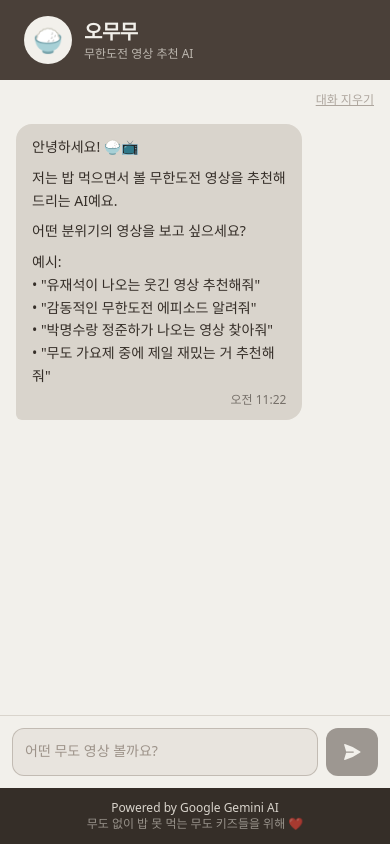
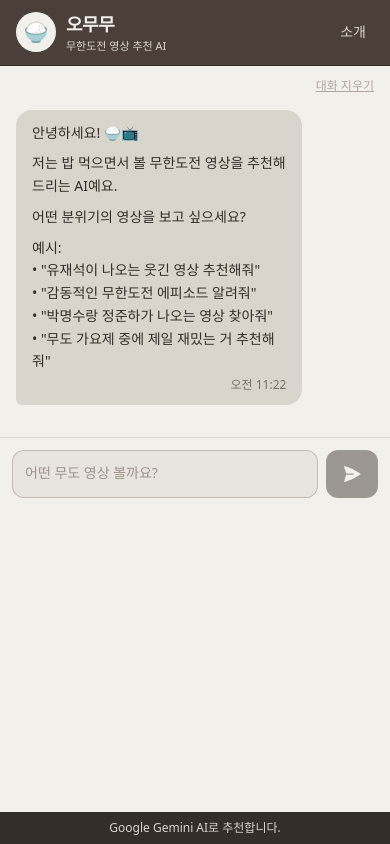
Before and after one commit to mudo-girl-project/omumu-next-ts, a Next.js app: page / in a window 390 px wide. Built offline with nearby package versions, Linux system fonts and the light colour scheme.

Commit message:
feat(ui): redesign responsive app shell

```diff
--- a/src/app/page.tsx
+++ b/src/app/page.tsx
@@ -3,59 +3,55 @@
 
 export default function Home() {
   return (
-    <main className="bg-ivory flex h-screen flex-col overflow-hidden">
-      {/* 헤더 */}
-      <header className="bg-brown text-ivory-light shrink-0 px-6 py-4 shadow-lg">
-        <div className="mx-auto flex max-w-4xl items-center justify-between gap-4">
-          {/* 로고 영역 */}
-          <div className="flex items-center gap-3">
-            <div className="bg-ivory-light flex h-12 w-12 items-center justify-center rounded-full text-2xl">
+    <main className="bg-ivory flex min-h-dvh flex-col overflow-hidden">
+      <header className="bg-brown text-ivory-light border-brown-dark shrink-0 border-b px-4 py-2.5 sm:px-6">
+        <div className="mx-auto flex w-full max-w-4xl items-center justify-between gap-3">
+          <Link
+            href="/"
+            aria-label="오무무 홈"
+            className="focus-visible:ring-ivory-light focus-visible:ring-offset-brown flex min-h-11 items-center gap-2.5 rounded-lg focus-visible:ring-2 focus-visible:ring-offset-2 focus-visible:outline-none"
+          >
+            <span
+              aria-hidden="true"
+              className="bg-ivory-light flex h-10 w-10 items-center justify-center rounded-full text-xl"
+            >
               🍚
-            </div>
+            </span>
             <div>
-              <h1 className="text-xl font-bold tracking-tight">오무무</h1>
-              <p className="text-ivory-dark text-xs opacity-80">
+              <h1 className="text-lg font-bold tracking-tight sm:text-xl">
+                오무무
+              </h1>
+              <p className="text-ivory-dark text-[11px] sm:text-xs">
                 무한도전 영상 추천 AI
               </p>
             </div>
-          </div>
+          </Link>
 
-          {/* 네비게이션 및 태그라인 */}
-          <div className="ml-auto hidden items-center gap-6 sm:flex">
-            <div className="flex flex-col items-end">
-              <span className="text-ivory-dark mr-0 mb-1 text-sm italic">
-                &quot;오늘 무도 뭐 보지?!&quot;
-              </span>
-              <span className="text-ivory-dark/80 text-sm">
-                밥 먹으면서 볼 무도, AI가 찾아드려요
-              </span>
-            </div>
-            <nav className="border-ivory-dark/30 flex gap-4 border-l pl-4">
+          <div className="ml-auto flex items-center gap-3 sm:gap-5">
+            <p className="text-ivory-dark hidden text-sm md:block">
+              밥 먹으면서 볼 무도, AI가 찾아드려요
+            </p>
+            <nav aria-label="주요 메뉴">
               <Link
                 href="/about"
-                className="text-ivory-dark hover:text-ivory-light text-sm transition"
+                className="text-ivory-dark hover:bg-brown-dark hover:text-ivory-light focus-visible:ring-ivory-light focus-visible:ring-offset-brown inline-flex min-h-11 items-center rounded-lg px-2 text-sm font-medium transition-colors focus-visible:ring-2 focus-visible:ring-offset-2 focus-visible:outline-none sm:px-3"
               >
-                소개
+                <span className="sm:hidden">소개</span>
+                <span className="hidden sm:inline">서비스 소개</span>
               </Link>
             </nav>
           </div>
         </div>
       </header>
 
-      {/* 메인 챗봇 영역 */}
-      <div className="bg-ivory-light mx-auto flex min-h-0 w-full max-w-4xl flex-1 flex-col shadow-xl">
-        <Chatbot />
+      <div className="mx-auto flex min-h-0 w-full max-w-4xl flex-1 flex-col sm:p-4">
+        <div className="bg-ivory-light sm:ring-brown/10 flex min-h-0 flex-1 flex-col overflow-hidden sm:rounded-2xl sm:shadow-xl sm:ring-1">
+          <Chatbot />
+        </div>
       </div>
 
-      {/* 푸터 */}
-      <footer className="bg-brown-dark text-ivory-dark shrink-0 px-6 py-3 text-center text-xs">
-        <p className="flex flex-col items-center justify-center md:flex-row">
-          Powered by Google Gemini AI{" "}
-          <span className="hidden md:inline">·</span>{" "}
-          <span className="text-ivory-dark/60">
-            무도 없이 밥 못 먹는 무도 키즈들을 위해 ❤️
-          </span>
-        </p>
+      <footer className="bg-brown-dark text-ivory-dark shrink-0 px-4 py-2 text-center text-xs">
+        <p>Google Gemini AI로 추천합니다.</p>
       </footer>
     </main>
   );
```
Also changed, not shown: 1 other file (tests, documents, lock files or other folders).
